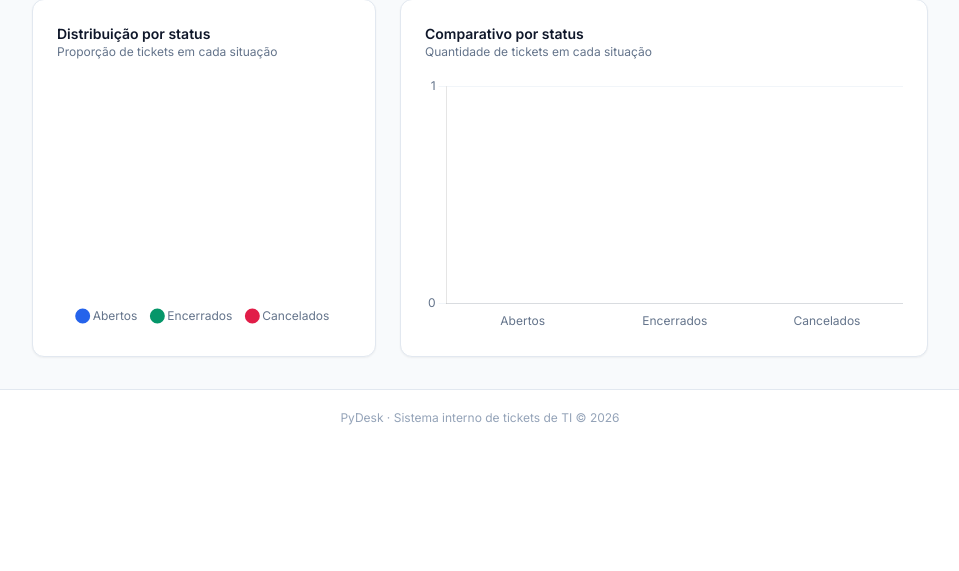
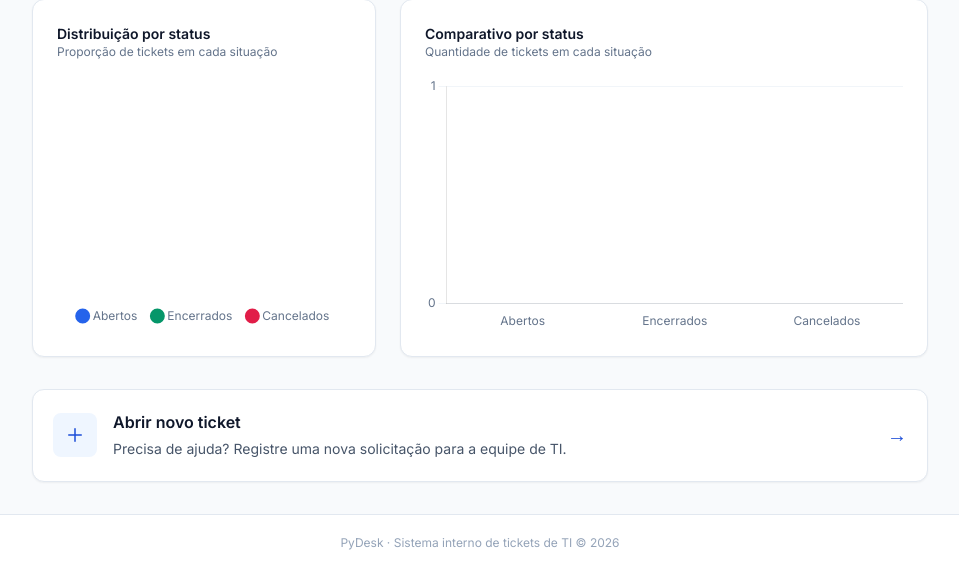
Before and after one commit to mtdecarvalho/pydesk, a Django app: page /pydesk/ in a window 1280 px wide. Shown: the part 548-1119 px from the top of the page, without its empty margins (160-1119 px from the left). Before the commit the page ends 973 px from the top, so only its background shows below. Run offline with Django 5.2, Linux system fonts and the light colour scheme; the visitor is signed in with stand-in values (Sample User, id 1); data that the repository does not hold is empty; some libraries are stand-ins or nearby versions.

Commit message:
MOD: - Template index.html alterado para filtrar o conteúdo exibido dependendo do tipo de usuário que está visualizando (técnico, usuário comum ou não autenticado).

```diff
--- a/pydesk/tickets/templates/index.html
+++ b/pydesk/tickets/templates/index.html
@@ -29,6 +29,9 @@
         </div>
     </section>
 
+    {% if user.is_authenticated %}
+
+        {% if perms.tickets.pode_encerrar %}
             <!-- Dashboard de métricas -->
             <section class="mt-8" aria-labelledby="metricas-titulo">
                 <div class="flex items-center justify-between">
@@ -119,6 +122,51 @@
                     </div>
                 </div>
             </section>
+        {% endif %}
+        {% if perms.tickets.pode_cancelar %}
+        <!-- Ação para usuários comuns -->
+            <section class="mt-8" aria-labelledby="novo-ticket-titulo">
+                <a href="{% url 'criar_ticket' %}"
+                   class="group flex items-center justify-between gap-4 rounded-xl border border-slate-200 bg-white p-5 shadow-sm transition-all hover:-translate-y-0.5 hover:border-brand-200 hover:shadow-md focus-visible:outline-none focus-visible:ring-2 focus-visible:ring-brand-600 focus-visible:ring-offset-2">
+                    <div class="flex items-center gap-4">
+                        <span class="flex h-11 w-11 shrink-0 items-center justify-center rounded-lg bg-brand-50 text-brand-700" aria-hidden="true">
+                            <svg xmlns="http://www.w3.org/2000/svg" class="h-5 w-5" fill="none" viewBox="0 0 24 24" stroke-width="1.8" stroke="currentColor">
+                                <path stroke-linecap="round" stroke-linejoin="round" d="M12 4.5v15m7.5-7.5h-15" />
+                            </svg>
+                        </span>
+                        <div>
+                            <h2 id="novo-ticket-titulo" class="text-base font-semibold text-slate-900">Abrir novo ticket</h2>
+                            <p class="mt-1 text-sm leading-relaxed text-slate-600">Precisa de ajuda? Registre uma nova solicitação para a equipe de TI.</p>
+                        </div>
+                    </div>
+                    <span class="text-xl text-brand-700 transition-transform group-hover:translate-x-1" aria-hidden="true">&rarr;</span>
+                </a>
+            </section>
+        {% endif %}
+    {% else %}
+        <!-- Aviso de autenticação -->
+        <section class="mt-8 rounded-xl border border-brand-200 bg-brand-50 p-6 shadow-sm" role="status" aria-labelledby="autenticacao-titulo">
+            <div class="flex items-start gap-4">
+                <span class="flex h-10 w-10 shrink-0 items-center justify-center rounded-lg bg-brand-100 text-brand-700" aria-hidden="true">
+                    <svg xmlns="http://www.w3.org/2000/svg" class="h-5 w-5" fill="none" viewBox="0 0 24 24" stroke-width="1.8" stroke="currentColor">
+                        <path stroke-linecap="round" stroke-linejoin="round" d="M15.75 9V5.25a3.75 3.75 0 0 0-7.5 0V9m-1.5 0h10.5A1.5 1.5 0 0 1 18.75 10.5v7.25a1.5 1.5 0 0 1-1.5 1.5H6.75a1.5 1.5 0 0 1-1.5-1.5V10.5A1.5 1.5 0 0 1 6.75 9Z" />
+                    </svg>
+                </span>
+                <div>
+                    <h2 id="autenticacao-titulo" class="text-base font-semibold text-slate-900">
+                        Acesso necessário
+                    </h2>
+                    <a href="{% url 'login' %}">
+                        <p class="mt-1 text-sm leading-relaxed text-slate-600">
+                            Você não está autenticado. Entre com suas credenciais para utilizar a plataforma PyDesk.
+                        </p>
+                    </a>
+                </div>
+            </div>
+        </section>
+    {% endif %}
+
+
 
 {% endblock %}
 
```
Lines whose indentation alone changed are shown as unchanged.
